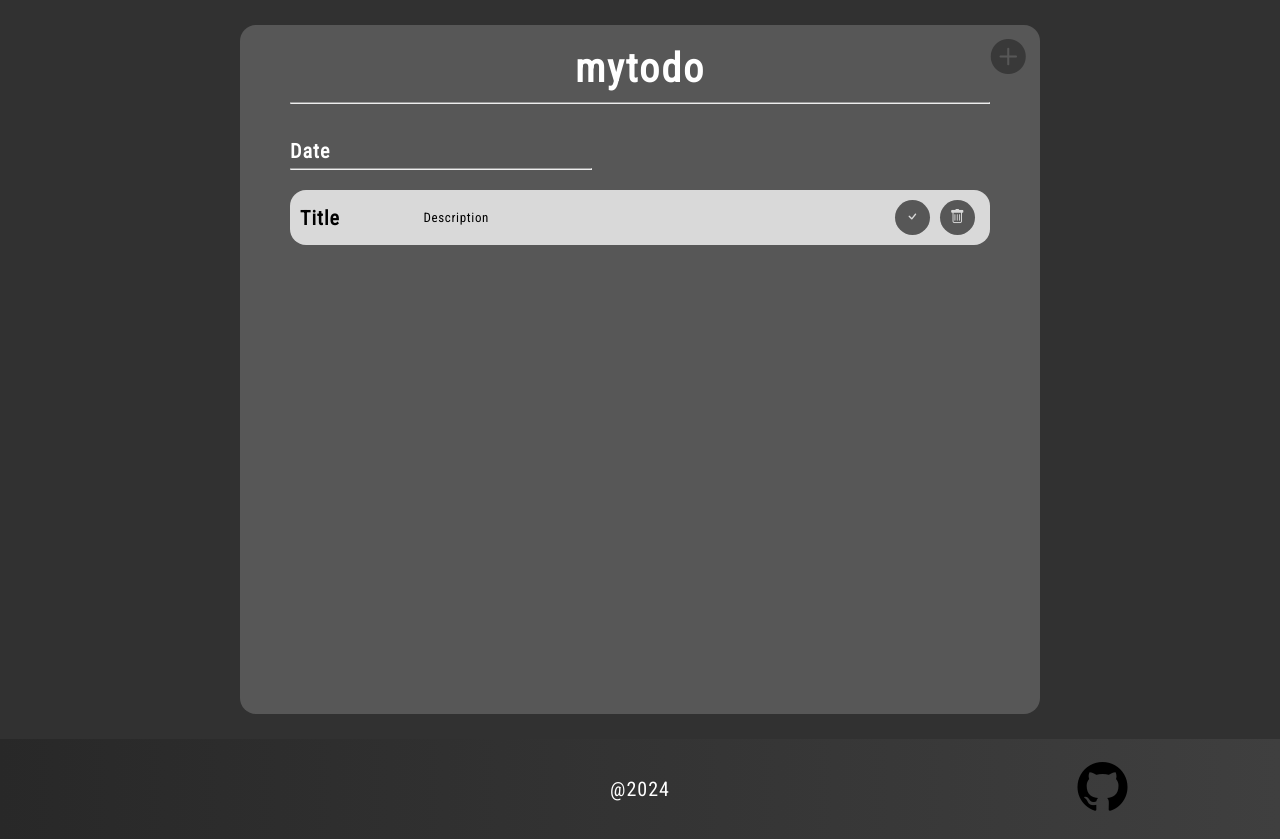
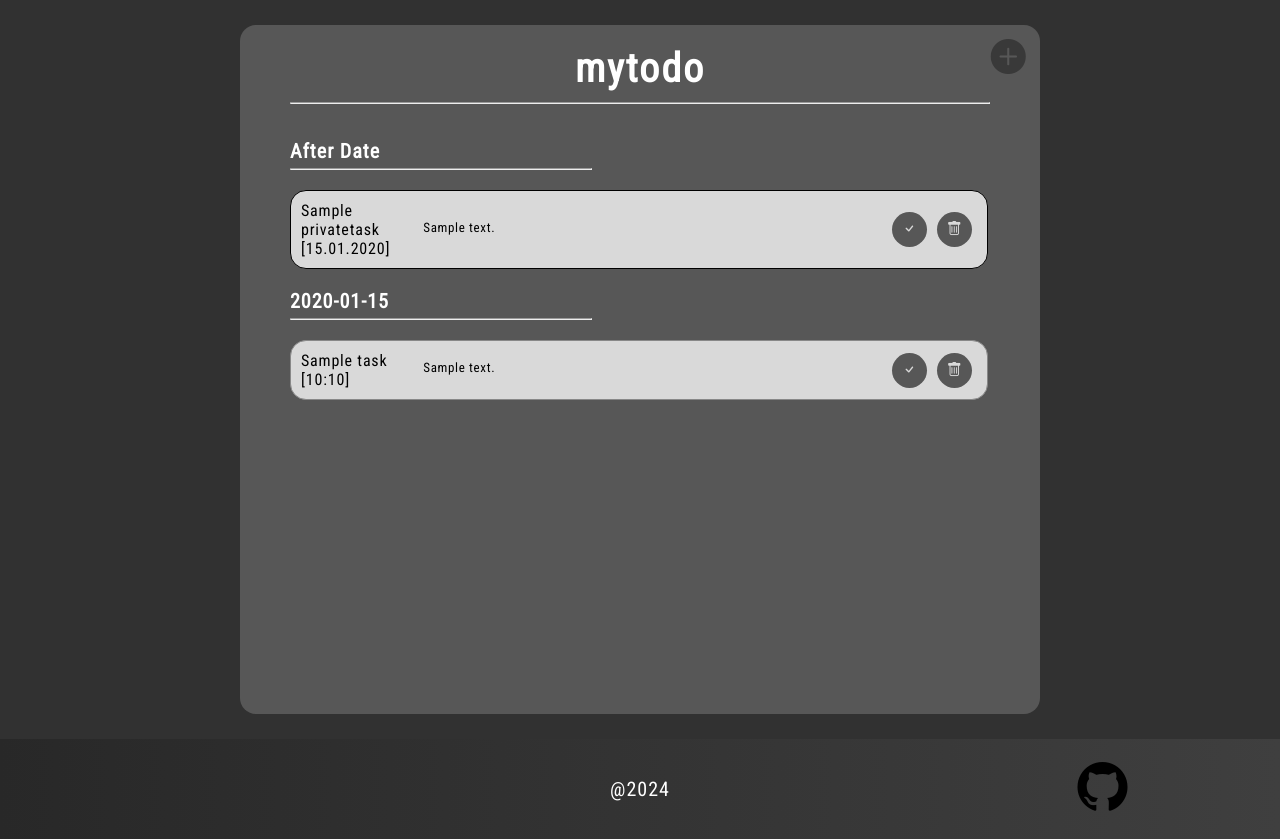
Before and after one commit to WiktorSchab/todoall, a Django app: template core/templates/mytodo.html in a window 1280 px wide. Shown: the part 100-939 px from the top of the page. Run offline with Django 4.2, Linux system fonts and the light colour scheme; tables that the repository leaves empty hold one stand-in row (values such as "Sample post"); the template is opened without the code that fills it: values that come from a table or form of the project are taken from there, most other values are stand-ins (such as "Sample title", 1, 10 or a date in 2020); parts of the project's set-up code (start-up, migrations or seed data) failed here and were passed over.

Commit message:
Added logic for displaying private tasks
When the user is logged in, two queries are sent to the database: one for tasks that have passed their deadlines and another for tasks with deadlines set for today or in the future. If the user is not logged in, the data is retrieved from the session. This session data is then converted into QuerySets using an "anonymous" user. The QuerySets are divided into two lists: tasks_ended and tasks, following the same logic as when the user is logged in. In both cases, the tasks are grouped by date and stored in the "grouped_tasks" dictionary. Template "mytodo.hmtl" was modified to display dynamic data.

Small fixes:
- Added min-height to the CSS style for the "single-task" class to display long descriptions properly

```diff
--- a/core/templates/mytodo.html
+++ b/core/templates/mytodo.html
@@ -21,14 +21,17 @@
                 <i class="bi bi-plus-circle-fill add-button" onclick="showFlex('new-task')"></i>
             </div>
 
+            <!-- Displaying tasks that are after date -->
+            {% if tasks_ended %}
                 <div class='task-day'>
-                <h2>Date</h2>
+                    <h2>After Date</h2>
                     <hr>
+                    {% for task in tasks_ended %}
                         <div class='single-task'>
                             <!-- Title & end hour of task -->
-                    <h3>Title</h3>
+                            <h3>{{ task.title }} [{{ task.date|date:"d.m.Y" }}]</h3>
                             <!-- Description of task -->
-                    <p>Description</p>
+                            <p>{{ task.description }}</p>
                             <!-- Control buttons of task -->
                             <div>
                                 <div>
@@ -40,7 +43,35 @@
                                 </div>
                             </div>
                         </div>
+                    {% endfor %}
                 </div>
+            {% endif %}
+
+            <!-- Displaying pending tasks -->
+            {% for date, tasks in grouped_tasks.items %}
+                <div class='task-day'>
+                    <h2>{{ date}} </h2>
+                    <hr>
+                    {% for task in tasks %}
+                        <div class='single-task' style='border-color:{{task.color}}'>
+                            <!-- Title & end hour of task -->
+                            <h3>{{ task.title }} [{{ task.hour|time:"H:i"  }}]</h3>
+                            <!-- Description of task -->
+                            <p>{{ task.description }}</p>
+                            <!-- Control buttons of task -->
+                            <div>
+                                <div>
+                                    <i class="bi bi-check"></i>
+                                </div>
+
+                                <div>
+                                    <i class="bi bi-trash"></i>
+                                </div>
+                            </div>
+                        </div>
+                    {% endfor %}
+                </div>
+            {% endfor %}
         </div>
 
         <div id='new-task' class='create-task'>
--- a/static/css/mytodo.css
+++ b/static/css/mytodo.css
@@ -73,21 +73,28 @@
     display: flex;
     flex-direction: row;
     align-items: center;
-    width: calc(100% - 2 * 10px);
+    /* 100% - 2 x padding - 2 x border */
+    width: calc(100% - 2 * 10px - 2 * 2px);
     margin-top: 20px;
     padding: 10px;
 
     background-color: var(--bg-white);
     border-radius: var(--small-radius);
+    border-width: 1px;
+    border-style: solid;
 }
 
 .single-task h3{
-    width: Calc(100% - 65% - 112px);
-    font-size: 20px;
+    /* 100% - desciption size - icons size - padding */
+    width: Calc(100% - 65% - 112px - 5px);
+    padding-right: 5px;
+    font-size: 16px;
+    font-weight: 400;
 }
 
 .single-task p{
     width: Calc(100% - 15% - 112px);
+    min-height: 20px;
 
     font-size: 13px;
     text-align: justify;
```
Also changed, not shown: core/views.py (+128 -79 lines). Lines whose indentation alone changed are shown as unchanged.
